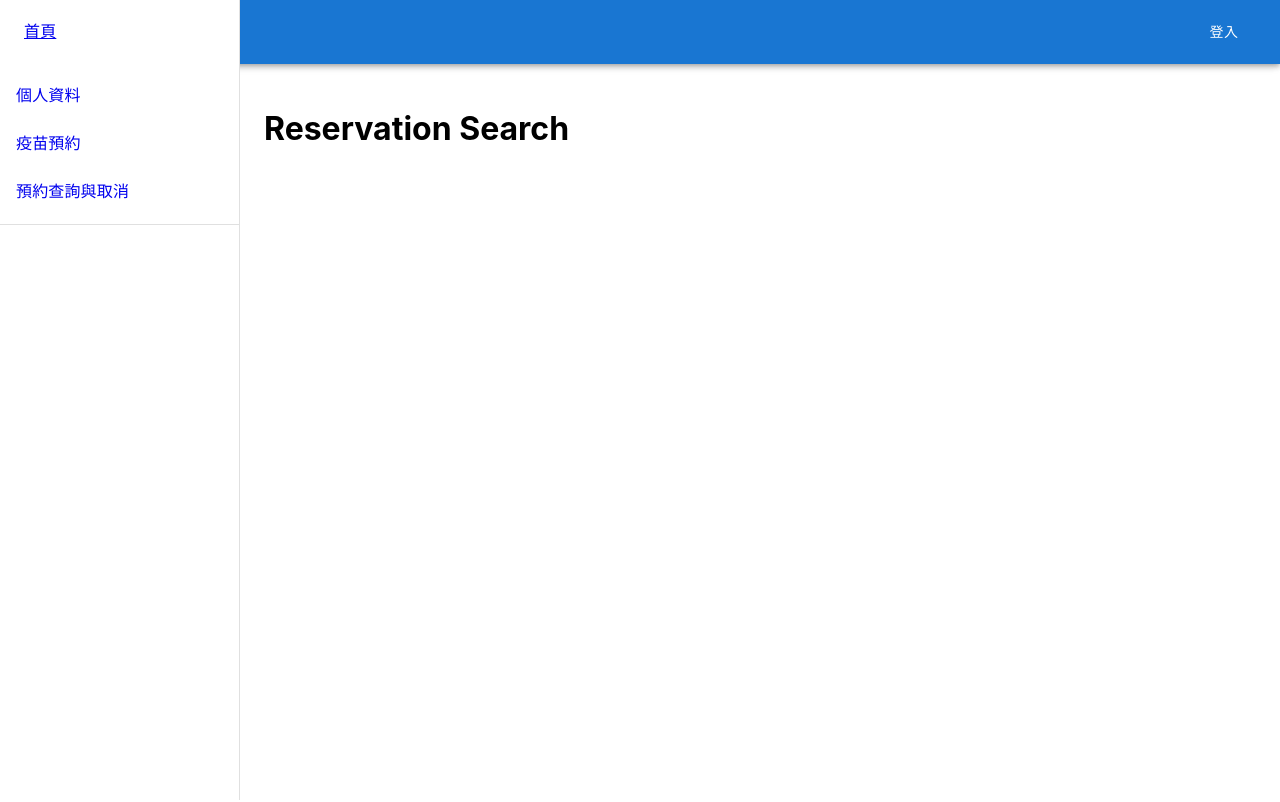
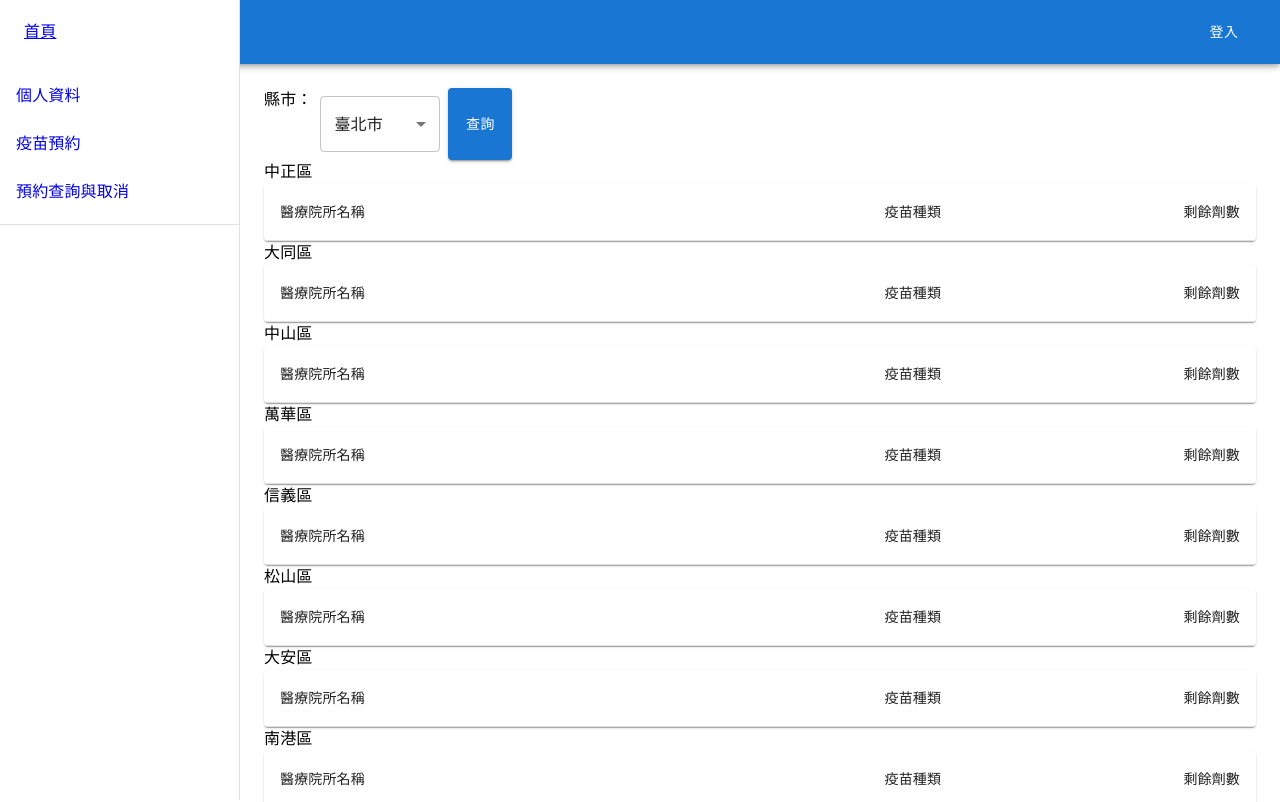
Before and after one commit to MortalHappiness/VaccineReservationSystem, a React (Vite) app in the folder frontend/: page /reservation in a window 1280 px wide. Shown: the top 802 px of the page. Built offline with nearby package versions, Linux system fonts and the light colour scheme.

Commit message:
frontend search hospital

```diff
--- a/frontend/src/Pages/ReservationSearch.jsx
+++ b/frontend/src/Pages/ReservationSearch.jsx
@@ -1,3 +1,449 @@
+import { useState } from "react";
+import InputLabel from "@mui/material/InputLabel";
+import MenuItem from "@mui/material/MenuItem";
+import FormHelperText from "@mui/material/FormHelperText";
+import FormControl from "@mui/material/FormControl";
+import Select from "@mui/material/Select";
+import TextField from "@mui/material/TextField";
+import Table from "@mui/material/Table";
+import TableBody from "@mui/material/TableBody";
+import TableCell from "@mui/material/TableCell";
+import TableContainer from "@mui/material/TableContainer";
+import TableHead from "@mui/material/TableHead";
+import TableRow from "@mui/material/TableRow";
+import Box from "@mui/material/Box";
+import Button from "@mui/material/Button";
+import Typography from "@mui/material/Typography";
+import Paper from "@mui/material/Paper";
+
 export default function ReservationSearch() {
-  return <h1>Reservation Search</h1>;
+  const area_data = {
+    臺北市: [
+      "中正區",
+      "大同區",
+      "中山區",
+      "萬華區",
+      "信義區",
+      "松山區",
+      "大安區",
+      "南港區",
+      "北投區",
+      "內湖區",
+      "士林區",
+      "文山區",
+    ],
+    新北市: [
+      "板橋區",
+      "新莊區",
+      "泰山區",
+      "林口區",
+      "淡水區",
+      "金山區",
+      "八里區",
+      "萬里區",
+      "石門區",
+      "三芝區",
+      "瑞芳區",
+      "汐止區",
+      "平溪區",
+      "貢寮區",
+      "雙溪區",
+      "深坑區",
+      "石碇區",
+      "新店區",
+      "坪林區",
+      "烏來區",
+      "中和區",
+      "永和區",
+      "土城區",
+      "三峽區",
+      "樹林區",
+      "鶯歌區",
+      "三重區",
+      "蘆洲區",
+      "五股區",
+    ],
+    基隆市: [
+      "仁愛區",
+      "中正區",
+      "信義區",
+      "中山區",
+      "安樂區",
+      "暖暖區",
+      "七堵區",
+    ],
+    桃園市: [
+      "桃園區",
+      "中壢區",
+      "平鎮區",
+      "八德區",
+      "楊梅區",
+      "蘆竹區",
+      "龜山區",
+      "龍潭區",
+      "大溪區",
+      "大園區",
+      "觀音區",
+      "新屋區",
+      "復興區",
+    ],
+    新竹縣: [
+      "竹北市",
+      "竹東鎮",
+      "新埔鎮",
+      "關西鎮",
+      "峨眉鄉",
+      "寶山鄉",
+      "北埔鄉",
+      "橫山鄉",
+      "芎林鄉",
+      "湖口鄉",
+      "新豐鄉",
+      "尖石鄉",
+      "五峰鄉",
+    ],
+    新竹市: ["東區", "北區", "香山區"],
+    苗栗縣: [
+      "苗栗市",
+      "通霄鎮",
+      "苑裡鎮",
+      "竹南鎮",
+      "頭份鎮",
+      "後龍鎮",
+      "卓蘭鎮",
+      "西湖鄉",
+      "頭屋鄉",
+      "公館鄉",
+      "銅鑼鄉",
+      "三義鄉",
+      "造橋鄉",
+      "三灣鄉",
+      "南庄鄉",
+      "大湖鄉",
+      "獅潭鄉",
+      "泰安鄉",
+    ],
+    臺中市: [
+      "中區",
+      "東區",
+      "南區",
+      "西區",
+      "北區",
+      "北屯區",
+      "西屯區",
+      "南屯區",
+      "太平區",
+      "大里區",
+      "霧峰區",
+      "烏日區",
+      "豐原區",
+      "后里區",
+      "東勢區",
+      "石岡區",
+      "新社區",
+      "和平區",
+      "神岡區",
+      "潭子區",
+      "大雅區",
+      "大肚區",
+      "龍井區",
+      "沙鹿區",
+      "梧棲區",
+      "清水區",
+      "大甲區",
+      "外埔區",
+      "大安區",
+    ],
+    南投縣: [
+      "南投市",
+      "埔里鎮",
+      "草屯鎮",
+      "竹山鎮",
+      "集集鎮",
+      "名間鄉",
+      "鹿谷鄉",
+      "中寮鄉",
+      "魚池鄉",
+      "國姓鄉",
+      "水里鄉",
+      "信義鄉",
+      "仁愛鄉",
+    ],
+    彰化縣: [
+      "彰化市",
+      "員林鎮",
+      "和美鎮",
+      "鹿港鎮",
+      "溪湖鎮",
+      "二林鎮",
+      "田中鎮",
+      "北斗鎮",
+      "花壇鄉",
+      "芬園鄉",
+      "大村鄉",
+      "永靖鄉",
+      "伸港鄉",
+      "線西鄉",
+      "福興鄉",
+      "秀水鄉",
+      "埔心鄉",
+      "埔鹽鄉",
+      "大城鄉",
+      "芳苑鄉",
+      "竹塘鄉",
+      "社頭鄉",
+      "二水鄉",
+      "田尾鄉",
+      "埤頭鄉",
+      "溪州鄉",
+    ],
+    雲林縣: [
+      "斗六市",
+      "斗南鎮",
+      "虎尾鎮",
+      "西螺鎮",
+      "土庫鎮",
+      "北港鎮",
+      "莿桐鄉",
+      "林內鄉",
+      "古坑鄉",
+      "大埤鄉",
+      "崙背鄉",
+      "二崙鄉",
+      "麥寮鄉",
+      "臺西鄉",
+      "東勢鄉",
+      "褒忠鄉",
+      "四湖鄉",
+      "口湖鄉",
+      "水林鄉",
+      "元長鄉",
+    ],
+    嘉義縣: [
+      "太保市",
+      "朴子市",
+      "布袋鎮",
+      "大林鎮",
+      "民雄鄉",
+      "溪口鄉",
+      "新港鄉",
+      "六腳鄉",
+      "東石鄉",
+      "義竹鄉",
+      "鹿草鄉",
+      "水上鄉",
+      "中埔鄉",
+      "竹崎鄉",
+      "梅山鄉",
+      "番路鄉",
+      "大埔鄉",
+      "阿里山鄉",
+    ],
+    嘉義市: ["東區", "西區"],
+    臺南市: [
+      "中西區",
+      "東區",
+      "南區",
+      "北區",
+      "安平區",
+      "安南區",
+      "永康區",
+      "歸仁區",
+      "新化區",
+      "左鎮區",
+      "玉井區",
+      "楠西區",
+      "南化區",
+      "仁德區",
+      "關廟區",
+      "龍崎區",
+      "官田區",
+      "麻豆區",
+      "佳里區",
+      "西港區",
+      "七股區",
+      "將軍區",
+      "學甲區",
+      "北門區",
+      "新營區",
+      "後壁區",
+      "白河區",
+      "東山區",
+      "六甲區",
+      "下營區",
+      "柳營區",
+      "鹽水區",
+      "善化區",
+      "大內區",
+      "山上區",
+      "新市區",
+      "安定區",
+    ],
+    高雄市: [
+      "楠梓區",
+      "左營區",
+      "鼓山區",
+      "三民區",
+      "鹽埕區",
+      "前金區",
+      "新興區",
+      "苓雅區",
+      "前鎮區",
+      "小港區",
+      "旗津區",
+      "鳳山區",
+      "大寮區",
+      "鳥松區",
+      "林園區",
+      "仁武區",
+      "大樹區",
+      "大社區",
+      "岡山區",
+      "路竹區",
+      "橋頭區",
+      "梓官區",
+      "彌陀區",
+      "永安區",
+      "燕巢區",
+      "田寮區",
+      "阿蓮區",
+      "茄萣區",
+      "湖內區",
+      "旗山區",
+      "美濃區",
+      "內門區",
+      "杉林區",
+      "甲仙區",
+      "六龜區",
+      "茂林區",
+      "桃源區",
+      "那瑪夏區",
+    ],
+    屏東縣: [
+      "屏東市",
+      "潮州鎮",
+      "東港鎮",
+      "恆春鎮",
+      "萬丹鄉",
+      "長治鄉",
+      "麟洛鄉",
+      "九如鄉",
+      "里港鄉",
+      "鹽埔鄉",
+      "高樹鄉",
+      "萬巒鄉",
+      "內埔鄉",
+      "竹田鄉",
+      "新埤鄉",
+      "枋寮鄉",
+      "新園鄉",
+      "崁頂鄉",
+      "林邊鄉",
+      "南州鄉",
+      "佳冬鄉",
+      "琉球鄉",
+      "車城鄉",
+      "滿州鄉",
+      "枋山鄉",
+      "霧台鄉",
+      "瑪家鄉",
+      "泰武鄉",
+      "來義鄉",
+      "春日鄉",
+      "獅子鄉",
+      "牡丹鄉",
+      "三地門鄉",
+    ],
+    宜蘭縣: [
+      "宜蘭市",
+      "羅東鎮",
+      "蘇澳鎮",
+      "頭城鎮",
+      "礁溪鄉",
+      "壯圍鄉",
+      "員山鄉",
+      "冬山鄉",
+      "五結鄉",
+      "三星鄉",
+      "大同鄉",
+      "南澳鄉",
+    ],
+    花蓮縣: [
+      "花蓮市",
+      "鳳林鎮",
+      "玉里鎮",
+      "新城鄉",
+      "吉安鄉",
+      "壽豐鄉",
+      "秀林鄉",
+      "光復鄉",
+      "豐濱鄉",
+      "瑞穗鄉",
+      "萬榮鄉",
+      "富里鄉",
+      "卓溪鄉",
+    ],
+    臺東縣: [
+      "臺東市",
+      "成功鎮",
+      "關山鎮",
+      "長濱鄉",
+      "海端鄉",
+      "池上鄉",
+      "東河鄉",
+      "鹿野鄉",
+      "延平鄉",
+      "卑南鄉",
+      "金峰鄉",
+      "大武鄉",
+      "達仁鄉",
+      "綠島鄉",
+      "蘭嶼鄉",
+      "太麻里鄉",
+    ],
+    澎湖縣: ["馬公市", "湖西鄉", "白沙鄉", "西嶼鄉", "望安鄉", "七美鄉"],
+    金門縣: ["金城鎮", "金湖鎮", "金沙鎮", "金寧鄉", "烈嶼鄉", "烏坵鄉"],
+    連江縣: ["南竿鄉", "北竿鄉", "莒光鄉", "東引鄉"],
+  };
+  const counties = Object.keys(area_data);
+  const [county, setCounty] = useState(counties[0]);
+  const handleChange = (event) => {
+    setCounty(event.target.value);
+  };
+  return (
+    <>
+      <Box sx={{ display: "flex" }}>
+        <Typography>縣市：</Typography>
+        <FormControl sx={{ m: 1, minWidth: 120 }}>
+          <Select value={county} onChange={handleChange} displayEmpty>
+            {counties.map((ele) => (
+              <MenuItem key={ele} value={ele}>
+                {ele}
+              </MenuItem>
+            ))}
+          </Select>
+        </FormControl>
+        <Button variant="contained">查詢</Button>
+      </Box>
+      {area_data[county].map((ele) => {
+        return (
+          <Box>
+            <Typography>{ele}</Typography>
+            <TableContainer component={Paper}>
+              <Table sx={{ minWidth: 650 }} aria-label="simple table">
+                <TableHead>
+                  <TableRow sx={{height: 20}}>
+                    <TableCell>醫療院所名稱</TableCell>
+                    <TableCell align="right">疫苗種類</TableCell>
+                    <TableCell align="right">剩餘劑數</TableCell>
+                  </TableRow>
+                </TableHead>
+                <TableBody></TableBody>
+              </Table>
+            </TableContainer>
+          </Box>
+        );
+      })}
+    </>
+  );
 }
```
